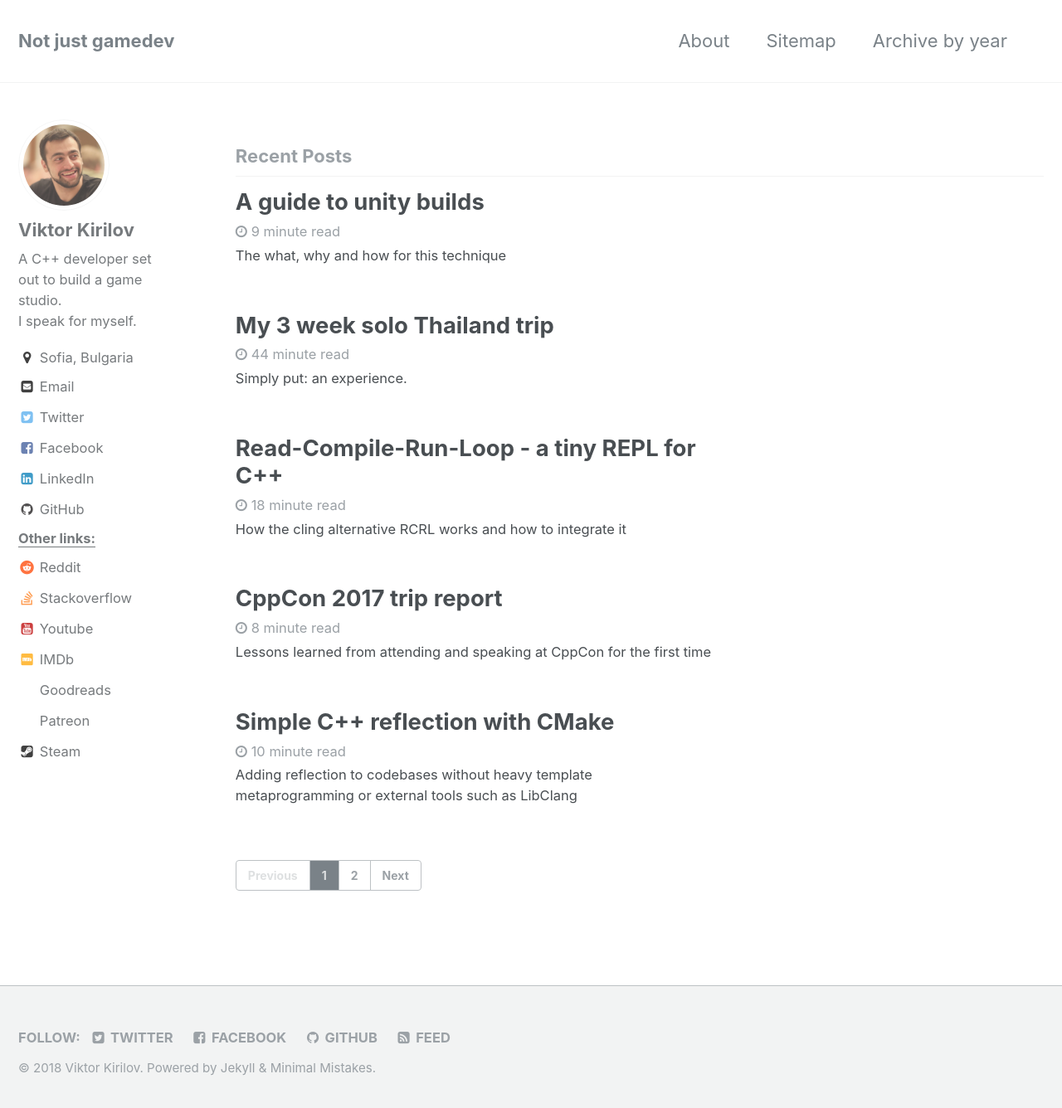
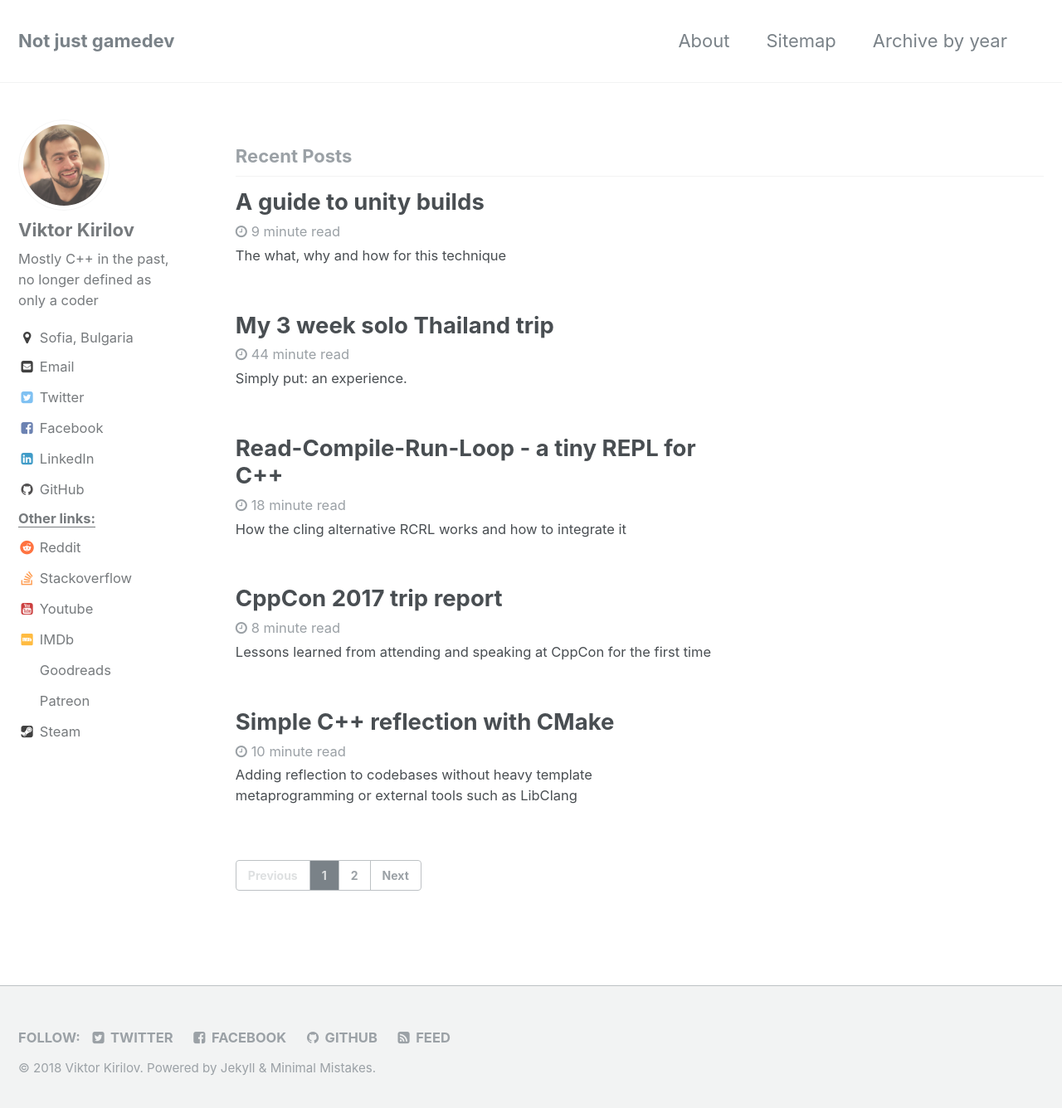
Before and after one commit to onqtam/onqtam.github.io, a Jekyll site: the page built from index.html, in a window 1280 px wide and 1344 px high. Shown: the top 1336 px of the window at 83% size. Built offline with Jekyll 4.4.1, drawn with Linux system fonts in a browser that asks for light colours; the list of posts is cut into pages by our own code.

Commit message:
Update _config.yml

```diff
--- a/_config.yml
+++ b/_config.yml
@@ -84,7 +84,7 @@ analytics:
 author:
   name             : "Viktor Kirilov"
   avatar           : "/assets/images/me.jpg" # path of avatar image, e.g. "/assets/images/bio-photo.jpg"
-  bio              : "A C++ developer set out to build a game studio. <br /> I speak for myself."
+  bio              : "Mostly C++ in the past, no longer defined as only a coder"
   location         : "Sofia, Bulgaria"
   email            : vik.kirilov@gmail.com
   uri              :
```
